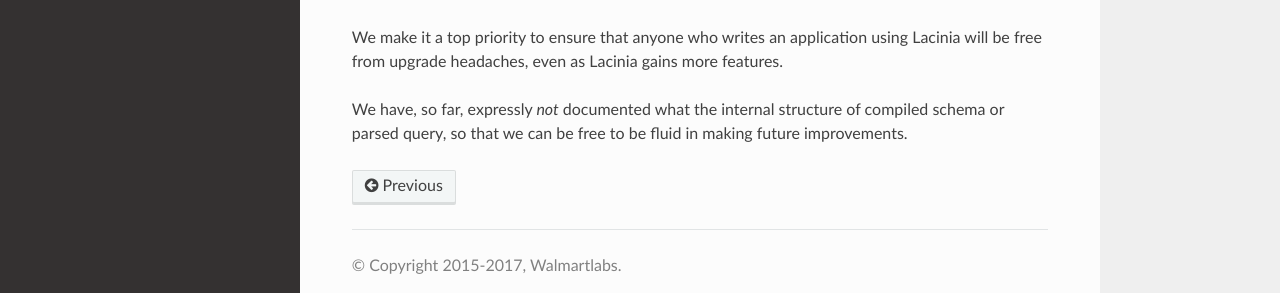
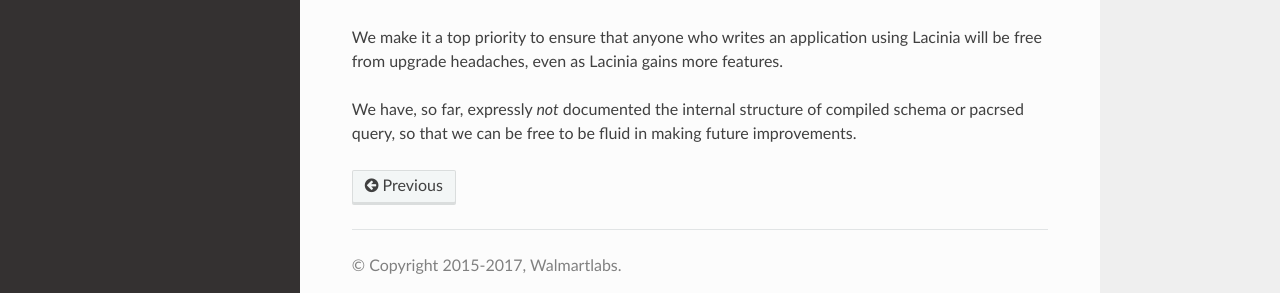
Before and after one commit to walmartlabs/lacinia, a Sphinx documentation site: the page built from docs/contributing.rst, in a window 1280 px wide and 1379 px high. Shown: the part 1063-1356 px from the top of the window. Built offline with Sphinx 7.4.7 and the Read the Docs theme 2.0.0, drawn with Linux system fonts in a browser that asks for light colours.

Commit message:
Delete unused word

```diff
--- a/docs/contributing.rst
+++ b/docs/contributing.rst
@@ -49,5 +49,5 @@ We respect backwards compatibility.
 We make it a top priority to ensure that anyone who writes an application using Lacinia will be free from upgrade headaches, even
 as Lacinia gains more features.
 
-We have, so far, expressly `not` documented what the internal structure of compiled schema or parsed query, so
+We have, so far, expressly `not` documented the internal structure of compiled schema or pacrsed query, so
 that we can be free to be fluid in making future improvements.
```
